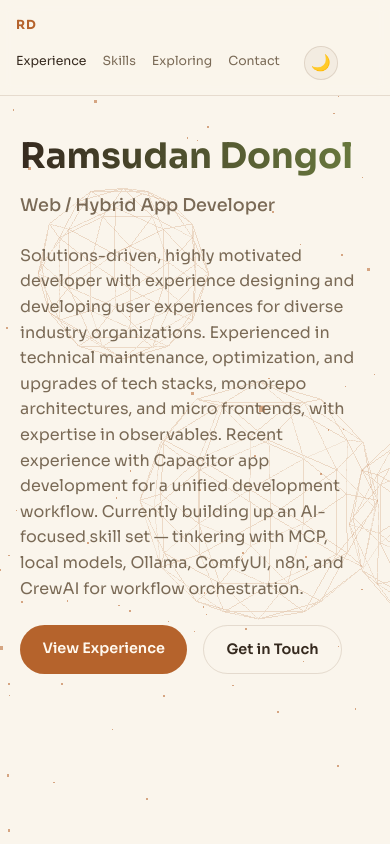
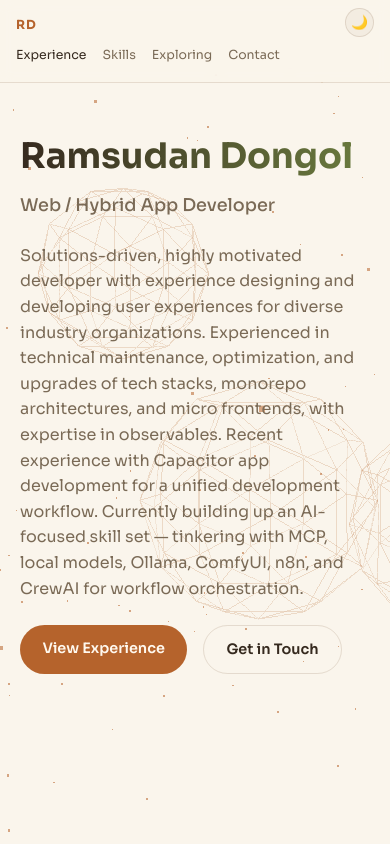
Before and after one commit to ramsudan/resume-site, a website built with Vite: page index.html in a window 390 px wide. Shown: the top 844 px of the page. Built offline with nearby package versions, Linux system fonts and the light colour scheme.

Commit message:
Pin theme toggle to the top-right on mobile
Co-Authored-By: Claude Sonnet 5.5 <noreply@anthropic.com>

```diff
--- a/src/style.css
+++ b/src/style.css
@@ -341,6 +341,16 @@ main {
   .nav a {
     font-size: 0.78rem;
   }
+  /* Pin the theme toggle to the top-right corner so it stays on the right
+     no matter how the links wrap at different widths. */
+  .theme-toggle {
+    position: absolute;
+    top: 0.5rem;
+    right: 1rem;
+    width: 1.8rem;
+    height: 1.8rem;
+    font-size: 0.85rem;
+  }
   .section {
     padding: 4rem 1.25rem;
   }
```
